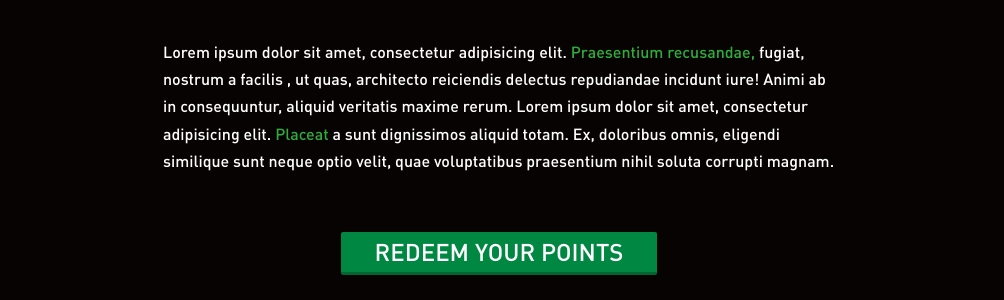
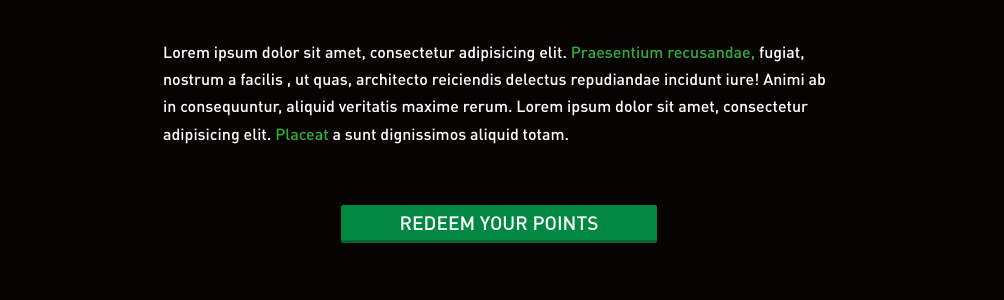
Before and after one commit to Offpack/dew_nation_landing_page, a plain HTML site: page index.html in a window 1280 px wide. Shown: the part 424-724 px from the top of the page, without its empty margins (141-1145 px from the left). Drawn offline with Linux system fonts and the light colour scheme.

Commit message:
Add files via upload

```diff
--- a/index.html
+++ b/index.html
@@ -20,7 +20,7 @@
 		<div id="content_wrap">
 					<div class="content">
 									<h1>Something awesome<br>coming soon</h1>
-									<p>Lorem ipsum dolor sit amet, consectetur adipisicing elit. <span class="content_hl">Praesentium recusandae,  </span>fugiat, nostrum a facilis , ut quas, architecto reiciendis delectus repudiandae incidunt iure! Animi ab in consequuntur, aliquid veritatis maxime rerum. Lorem ipsum dolor sit amet, consectetur adipisicing elit. <span class="content_hl">Placeat</span> a sunt dignissimos aliquid totam. Ex, doloribus omnis, eligendi similique sunt neque optio velit, quae voluptatibus praesentium nihil soluta corrupti magnam.</p>
+									<p>Lorem ipsum dolor sit amet, consectetur adipisicing elit. <span class="content_hl">Praesentium recusandae,  </span>fugiat, nostrum a facilis , ut quas, architecto reiciendis delectus repudiandae incidunt iure! Animi ab in consequuntur, aliquid veritatis maxime rerum. Lorem ipsum dolor sit amet, consectetur adipisicing elit. <span class="content_hl">Placeat</span> a sunt dignissimos aliquid totam.</p>
 									<br>
 									<a href="#">
 												<div class="cta_button">
--- a/style.css
+++ b/style.css
@@ -80,7 +80,7 @@ body{
 		font-family: DinPro-Med, sans-serif;
 		line-height: 100%;
 		padding: 8px;
-		font-size: 1.5em;
+		font-size: 1.2em;
 		color: #fff;
 		text-align: center;
 		max-width: 300px;
```
